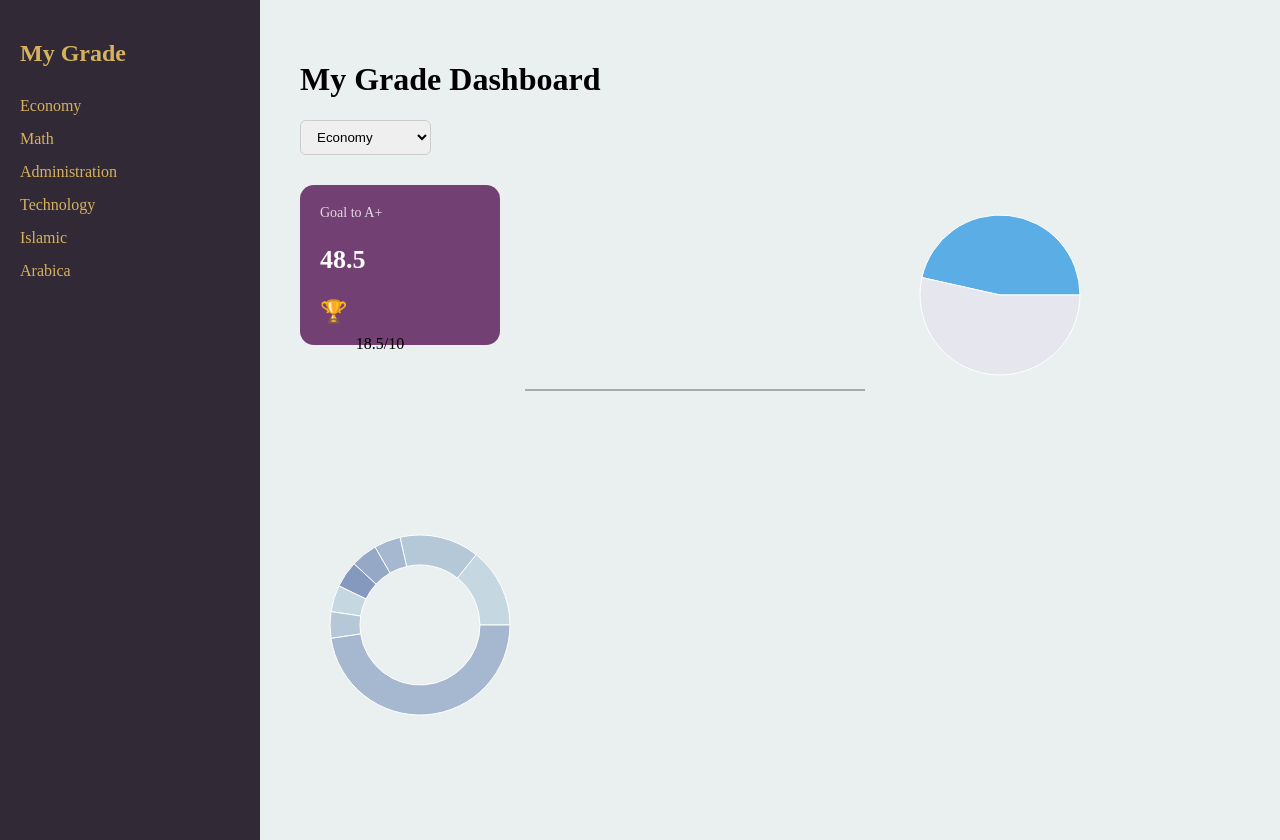
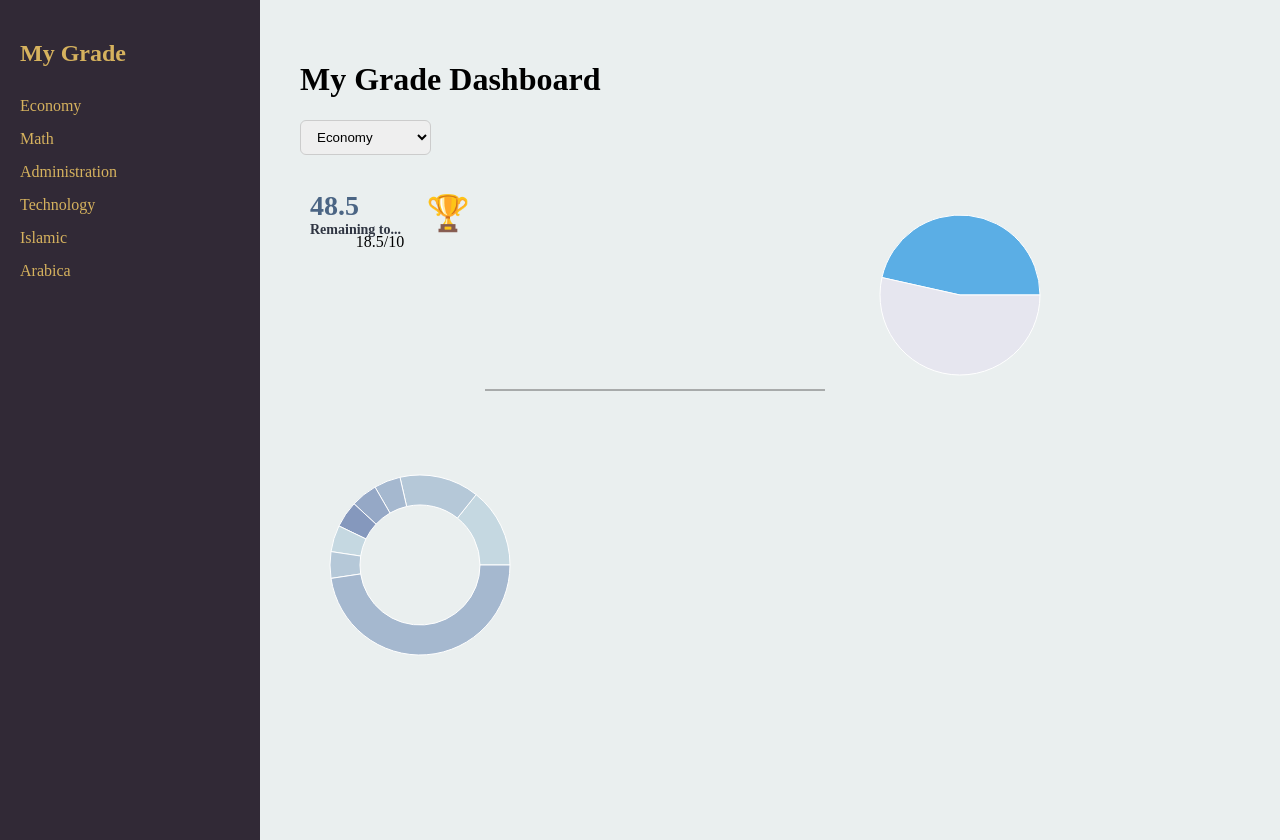
Before and after one commit to L-26-25L/l, a Next.js app: page / in a window 1280 px wide. Built offline with nearby package versions, Linux system fonts and the light colour scheme.

Commit message:
Update GoalCard.jsx

```diff
--- a/components/GoalCard.jsx
+++ b/components/GoalCard.jsx
@@ -1,19 +1,19 @@
 export default function GoalCard({ remaining }) {
   return (
     <div style={{
-      background:"#734073",
-      color:"#fff",
-      borderRadius:14,
-      padding:20,
-      width:160,
-      height:120,
-      display:"flex",
-      flexDirection:"column",
-      justifyContent:"space-between"
+      display: "flex",
+      alignItems: "center",
+      justifyContent: "space-between",
+      width: "100%",
+      padding: "5px 10px"
     }}>
-      <div style={{fontSize:14,opacity:.8}}>Goal to A+</div>
-      <div style={{fontSize:26,fontWeight:"bold"}}>{remaining}</div>
-      <div style={{fontSize:22}}>🏆</div>
+      <div style={{ textAlign: "left" }}>
+        <h2 style={{ fontSize: 28, margin: 0, color: "#4b6584" }}>{remaining}</h2>
+        <p style={{ fontSize: 14, fontWeight: "bold", color: "#2f3542", margin: 0 }}>
+          Remaining to...
+        </p>
+      </div>
+      <div style={{ fontSize: 35, color: "#4b0082" }}>🏆</div>
     </div>
   );
 }
```
